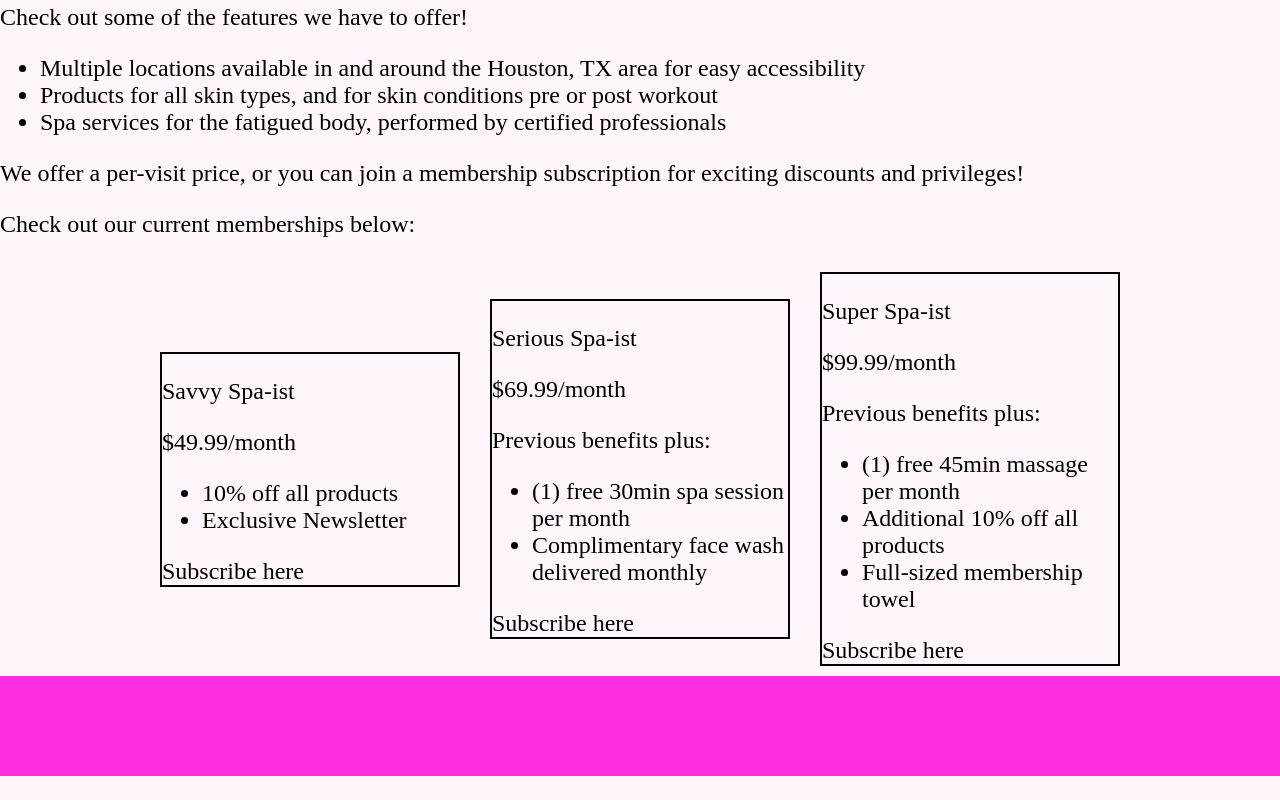
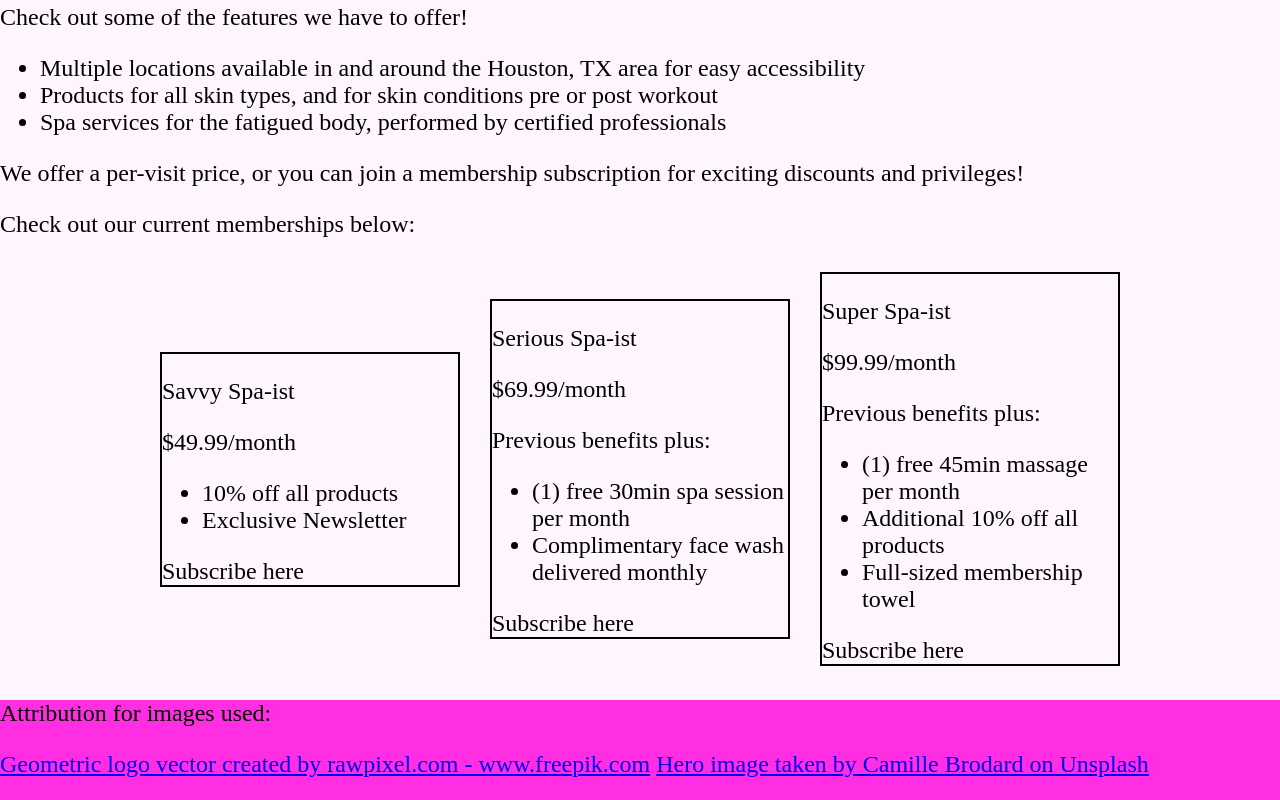
Before and after one commit to Joeseff6/Product-Landing-Page, a website: page index.html in a window 1280 px wide. Shown: the part 593-1393 px from the top of the page. Before the commit the page ends 1369 px from the top, so only its background shows below. Drawn offline with Linux system fonts and the light colour scheme.

Commit message:
Wrote footer content

```diff
--- a/index.html
+++ b/index.html
@@ -105,6 +105,19 @@
         </section>
       </section>
     </main>
-    <footer></footer>
+    <footer class="flex-column">
+      <p class="attributions-text">
+        Attribution for images used:
+      </p>
+      <a
+      href="https://www.freepik.com/vectors/geometric-logo"
+      target="_blank"
+      >Geometric logo vector created by rawpixel.com - www.freepik.com</a>
+      <a
+      href="https://unsplash.com/photos/VxAwTeiqDao?utm_source=unsplash&utm_medium=referral&utm_content=creditShareLink"
+      target="_blank"
+      class="attributions-link"
+      >Hero image taken by Camille Brodard on Unsplash</a>
+    </footer>
   </body>
 </html>
```
